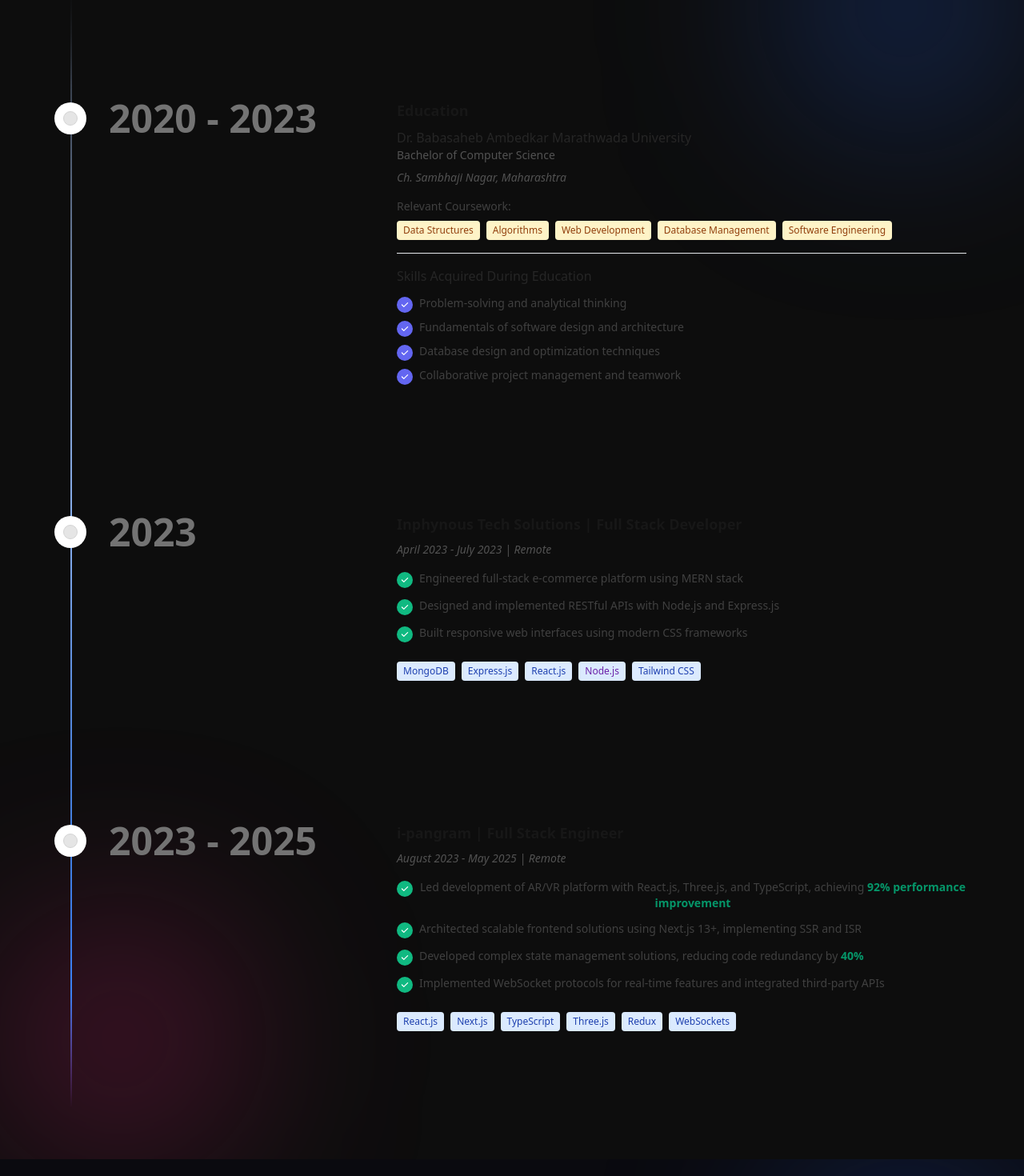
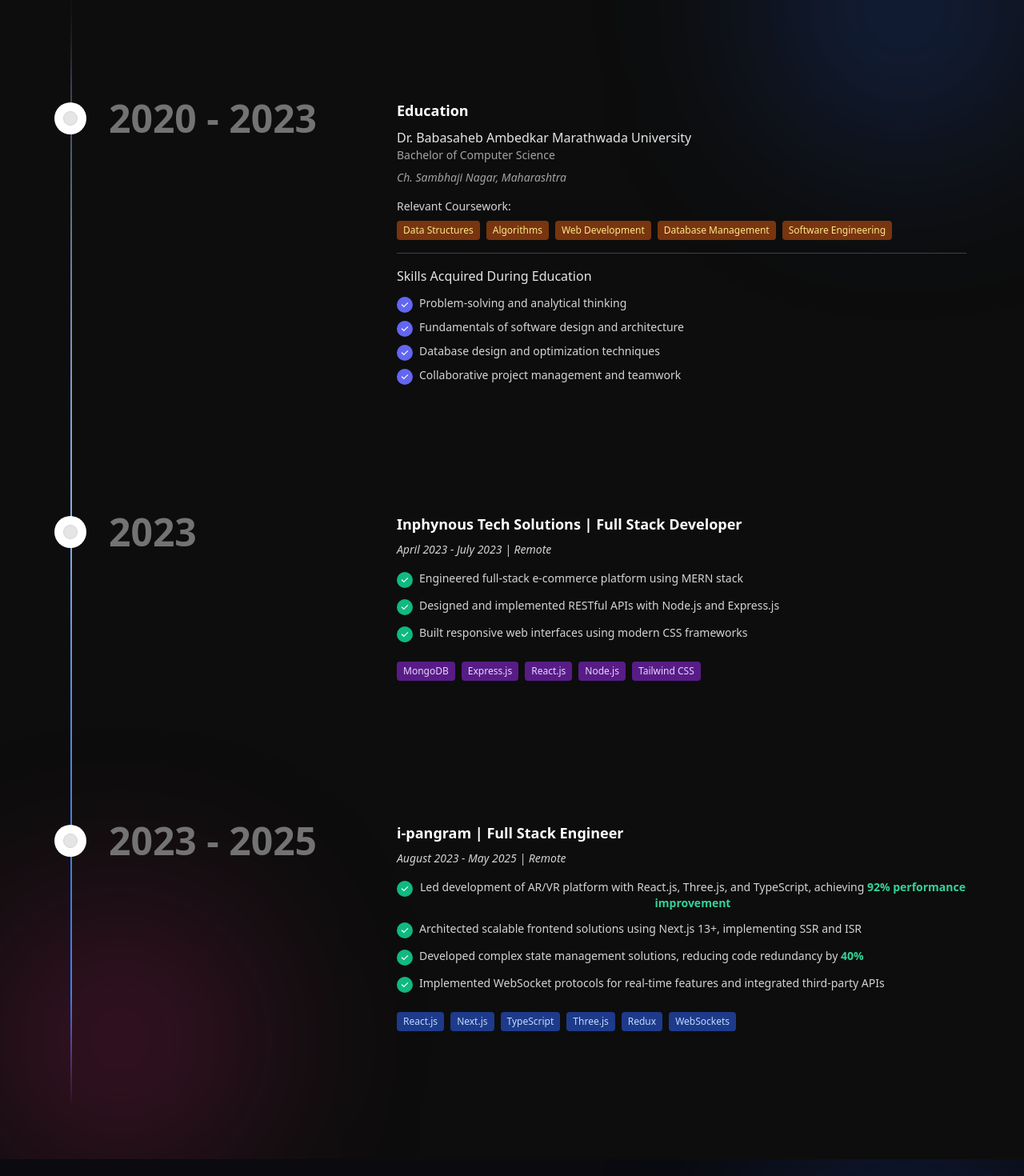
Before and after one commit to tejasg910/portfolio, a React (Vite) app: page / in a window 1280 px wide. Shown: the part 1740-3210 px from the top of the page at 80% size. Built offline with nearby package versions, Linux system fonts and the light colour scheme.

Commit message:
style: Update text colors and improve readability in TimelineDemo component

```diff
--- a/src/components/experience/ExpereinceTest.tsx
+++ b/src/components/experience/ExpereinceTest.tsx
@@ -6,24 +6,24 @@
       title: "2020 - 2023",
       content: (
         <div>
-          <h3 className="text-lg font-semibold text-left text-neutral-900 dark:text-white mb-2">Education</h3>
+          <h3 className="text-lg font-semibold text-left text-white mb-2">Education</h3>
           <div className="mb-4">
-            <p className="text-neutral-800 text-left dark:text-neutral-200 font-medium">Dr. Babasaheb Ambedkar Marathwada University</p>
-            <p className="text-neutral-600 text-left dark:text-neutral-400 text-sm mb-2">Bachelor of Computer Science</p>
-            <p className="text-neutral-600 text-left dark:text-neutral-400 text-sm italic">Ch. Sambhaji Nagar, Maharashtra</p>
+            <p className="text-left text-neutral-200 font-medium">Dr. Babasaheb Ambedkar Marathwada University</p>
+            <p className=" text-left text-neutral-400 text-sm mb-2">Bachelor of Computer Science</p>
+            <p className=" text-left text-neutral-400 text-sm italic">Ch. Sambhaji Nagar, Maharashtra</p>
           </div>
 
-          <p className="text-neutral-700 text-left dark:text-neutral-300 text-sm font-medium mb-2">Relevant Coursework:</p>
+          <p className=" text-left text-neutral-300 text-sm font-medium mb-2">Relevant Coursework:</p>
           <div className="flex flex-wrap gap-2 mb-4">
-            <span className="px-2 py-1 bg-amber-100 dark:bg-amber-900 text-amber-800 dark:text-amber-200 rounded text-xs">Data Structures</span>
-            <span className="px-2 py-1 bg-amber-100 dark:bg-amber-900 text-amber-800 dark:text-amber-200 rounded text-xs">Algorithms</span>
-            <span className="px-2 py-1 bg-amber-100 dark:bg-amber-900 text-amber-800 dark:text-amber-200 rounded text-xs">Web Development</span>
-            <span className="px-2 py-1 bg-amber-100 dark:bg-amber-900 text-amber-800 dark:text-amber-200 rounded text-xs">Database Management</span>
-            <span className="px-2 py-1 bg-amber-100 dark:bg-amber-900 text-amber-800 dark:text-amber-200 rounded text-xs">Software Engineering</span>
+            <span className="px-2 py-1  bg-amber-900  text-amber-200 rounded text-xs">Data Structures</span>
+            <span className="px-2 py-1  bg-amber-900  text-amber-200 rounded text-xs">Algorithms</span>
+            <span className="px-2 py-1  bg-amber-900  text-amber-200 rounded text-xs">Web Development</span>
+            <span className="px-2 py-1  bg-amber-900  text-amber-200 rounded text-xs">Database Management</span>
+            <span className="px-2 py-1  bg-amber-900  text-amber-200 rounded text-xs">Software Engineering</span>
           </div>
 
-          <div className="pt-4 border-t border-gray-200 dark:border-gray-700">
-            <h4 className="text-neutral-800 text-left dark:text-neutral-200 font-medium mb-3">Skills Acquired During Education</h4>
+          <div className="pt-4 border-t border-gray-700">
+            <h4 className="text-neutral-200 text-left font-medium mb-3">Skills Acquired During Education</h4>
             <div className="space-y-2">
               <div className="flex gap-2 items-start">
                 <div className="h-5 w-5 rounded-full bg-indigo-500 flex items-center justify-center mt-0.5 flex-shrink-0">
@@ -31,7 +31,7 @@
                     <path fillRule="evenodd" d="M16.707 5.293a1 1 0 010 1.414l-8 8a1 1 0 01-1.414 0l-4-4a1 1 0 011.414-1.414L8 12.586l7.293-7.293a1 1 0 011.414 0z" clipRule="evenodd" />
                   </svg>
                 </div>
-                <p className="text-neutral-700 dark:text-neutral-300 text-sm">Problem-solving and analytical thinking</p>
+                <p className="text-neutral-300  text-sm">Problem-solving and analytical thinking</p>
               </div>
               <div className="flex gap-2 items-start">
                 <div className="h-5 w-5 rounded-full bg-indigo-500 flex items-center justify-center mt-0.5 flex-shrink-0">
@@ -39,7 +39,7 @@
                     <path fillRule="evenodd" d="M16.707 5.293a1 1 0 010 1.414l-8 8a1 1 0 01-1.414 0l-4-4a1 1 0 011.414-1.414L8 12.586l7.293-7.293a1 1 0 011.414 0z" clipRule="evenodd" />
                   </svg>
                 </div>
-                <p className="text-neutral-700 dark:text-neutral-300 text-sm">Fundamentals of software design and architecture</p>
+                <p className="text-neutral-300  text-sm">Fundamentals of software design and architecture</p>
               </div>
               <div className="flex gap-2 items-start">
                 <div className="h-5 w-5 rounded-full bg-indigo-500 flex items-center justify-center mt-0.5 flex-shrink-0">
@@ -47,7 +47,7 @@
                     <path fillRule="evenodd" d="M16.707 5.293a1 1 0 010 1.414l-8 8a1 1 0 01-1.414 0l-4-4a1 1 0 011.414-1.414L8 12.586l7.293-7.293a1 1 0 011.414 0z" clipRule="evenodd" />
                   </svg>
                 </div>
-                <p className="text-neutral-700 dark:text-neutral-300 text-sm">Database design and optimization techniques</p>
+                <p className="text-neutral-300  text-sm">Database design and optimization techniques</p>
               </div>
               <div className="flex gap-2 items-start">
                 <div className="h-5 w-5 rounded-full bg-indigo-500 flex items-center justify-center mt-0.5 flex-shrink-0">
@@ -55,7 +55,7 @@
                     <path fillRule="evenodd" d="M16.707 5.293a1 1 0 010 1.414l-8 8a1 1 0 01-1.414 0l-4-4a1 1 0 011.414-1.414L8 12.586l7.293-7.293a1 1 0 011.414 0z" clipRule="evenodd" />
                   </svg>
                 </div>
-                <p className="text-neutral-700 dark:text-neutral-300 text-sm">Collaborative project management and teamwork</p>
+                <p className="text-neutral-300  text-sm">Collaborative project management and teamwork</p>
               </div>
             </div>
           </div>
@@ -66,8 +66,8 @@
       title: "2023",
       content: (
         <div>
-          <h3 className="text-lg font-semibold text-left text-neutral-900 dark:text-white mb-2">Inphynous Tech Solutions | Full Stack Developer</h3>
-          <p className="text-neutral-600 text-left dark:text-neutral-300 text-sm font-medium italic mb-4">April 2023 - July 2023 | Remote</p>
+          <h3 className="text-lg font-semibold text-left text-white mb-2">Inphynous Tech Solutions | Full Stack Developer</h3>
+          <p className=" text-left text-neutral-300 text-sm font-medium italic mb-4">April 2023 - July 2023 | Remote</p>
           <div className="space-y-3 mb-6">
             <div className="flex gap-2 items-start">
               <div className="h-5 w-5 rounded-full bg-emerald-500 flex items-center justify-center mt-0.5 flex-shrink-0">
@@ -75,7 +75,7 @@
                   <path fillRule="evenodd" d="M16.707 5.293a1 1 0 010 1.414l-8 8a1 1 0 01-1.414 0l-4-4a1 1 0 011.414-1.414L8 12.586l7.293-7.293a1 1 0 011.414 0z" clipRule="evenodd" />
                 </svg>
               </div>
-              <p className="text-neutral-700 dark:text-neutral-300 text-sm">Engineered full-stack e-commerce platform using MERN stack</p>
+              <p className=" text-neutral-300 text-sm">Engineered full-stack e-commerce platform using MERN stack</p>
             </div>
             <div className="flex gap-2 items-start">
               <div className="h-5 w-5 rounded-full bg-emerald-500 flex items-center justify-center mt-0.5 flex-shrink-0">
@@ -83,7 +83,7 @@
                   <path fillRule="evenodd" d="M16.707 5.293a1 1 0 010 1.414l-8 8a1 1 0 01-1.414 0l-4-4a1 1 0 011.414-1.414L8 12.586l7.293-7.293a1 1 0 011.414 0z" clipRule="evenodd" />
                 </svg>
               </div>
-              <p className="text-neutral-700 dark:text-neutral-300 text-sm">Designed and implemented RESTful APIs with Node.js and Express.js</p>
+              <p className=" text-neutral-300 text-sm">Designed and implemented RESTful APIs with Node.js and Express.js</p>
             </div>
             <div className="flex gap-2 items-start">
               <div className="h-5 w-5 rounded-full bg-emerald-500 flex items-center justify-center mt-0.5 flex-shrink-0">
@@ -91,15 +91,15 @@
                   <path fillRule="evenodd" d="M16.707 5.293a1 1 0 010 1.414l-8 8a1 1 0 01-1.414 0l-4-4a1 1 0 011.414-1.414L8 12.586l7.293-7.293a1 1 0 011.414 0z" clipRule="evenodd" />
                 </svg>
               </div>
-              <p className="text-neutral-700 dark:text-neutral-300 text-sm">Built responsive web interfaces using modern CSS frameworks</p>
+              <p className="text-neutral-300 text-sm">Built responsive web interfaces using modern CSS frameworks</p>
             </div>
           </div>
           <div className="flex flex-wrap gap-2 mb-4">
-            <span className="px-2 py-1 bg-blue-100 dark:bg-purple-900 text-blue-800 dark:text-purple-200 rounded text-xs">MongoDB</span>
-            <span className="px-2 py-1 bg-blue-100 dark:bg-purple-900 text-blue-800 dark:text-purple-200 rounded text-xs">Express.js</span>
-            <span className="px-2 py-1 bg-blue-100 dark:bg-purple-900 text-blue-800 dark:text-purple-200 rounded text-xs">React.js</span>
-            <span className="px-2 py-1 bg-blue-100 dark:bg-purple-900 text-purple-800 dark:text-purple-200 rounded text-xs">Node.js</span>
-            <span className="px-2 py-1 bg-blue-100 dark:bg-purple-900 text-blue-800 dark:text-purple-200 rounded text-xs">Tailwind CSS</span>
+            <span className="px-2 py-1  bg-purple-900  text-purple-200 rounded text-xs">MongoDB</span>
+            <span className="px-2 py-1 bg-purple-900 text-purple-200 rounded text-xs">Express.js</span>
+            <span className="px-2 py-1 bg-purple-900 text-purple-200 rounded text-xs">React.js</span>
+            <span className="px-2 py-1 bg-purple-900 text-purple-200 rounded text-xs">Node.js</span>
+            <span className="px-2 py-1 bg-purple-900 text-purple-200 rounded text-xs">Tailwind CSS</span>
           </div>
         </div>
       ),
@@ -108,8 +108,8 @@
       title: "2023 - 2025",
       content: (
         <div>
-          <h3 className="text-lg font-semibold text-left text-neutral-900 dark:text-white mb-2">i-pangram | Full Stack Engineer</h3>
-          <p className="text-neutral-600 text-left dark:text-neutral-300 text-sm font-medium italic mb-4">August 2023 - May 2025 | Remote</p>
+          <h3 className="text-lg font-semibold text-left text-white mb-2">i-pangram | Full Stack Engineer</h3>
+          <p className=" text-left text-neutral-300 text-sm font-medium italic mb-4">August 2023 - May 2025 | Remote</p>
           <div className="space-y-3 mb-6">
             <div className="flex gap-2 items-start">
               <div className="h-5 w-5 rounded-full bg-emerald-500 flex items-center justify-center mt-0.5 flex-shrink-0">
@@ -117,7 +117,7 @@
                   <path fillRule="evenodd" d="M16.707 5.293a1 1 0 010 1.414l-8 8a1 1 0 01-1.414 0l-4-4a1 1 0 011.414-1.414L8 12.586l7.293-7.293a1 1 0 011.414 0z" clipRule="evenodd" />
                 </svg>
               </div>
-              <p className="text-neutral-700 dark:text-neutral-300 text-sm">Led development of AR/VR platform with React.js, Three.js, and TypeScript, achieving <span className="font-semibold text-emerald-600 dark:text-emerald-400">92% performance improvement</span></p>
+              <p className=" text-neutral-300 text-sm">Led development of AR/VR platform with React.js, Three.js, and TypeScript, achieving <span className="font-semibold  text-emerald-400">92% performance improvement</span></p>
             </div>
             <div className="flex gap-2 items-start">
               <div className="h-5 w-5 rounded-full bg-emerald-500 flex items-center justify-center mt-0.5 flex-shrink-0">
@@ -125,7 +125,7 @@
                   <path fillRule="evenodd" d="M16.707 5.293a1 1 0 010 1.414l-8 8a1 1 0 01-1.414 0l-4-4a1 1 0 011.414-1.414L8 12.586l7.293-7.293a1 1 0 011.414 0z" clipRule="evenodd" />
                 </svg>
               </div>
-              <p className="text-neutral-700 dark:text-neutral-300 text-sm">Architected scalable frontend solutions using Next.js 13+, implementing SSR and ISR</p>
+              <p className=" text-neutral-300 text-sm">Architected scalable frontend solutions using Next.js 13+, implementing SSR and ISR</p>
             </div>
             <div className="flex gap-2 items-start">
               <div className="h-5 w-5 rounded-full bg-emerald-500 flex items-center justify-center mt-0.5 flex-shrink-0">
@@ -133,7 +133,7 @@
                   <path fillRule="evenodd" d="M16.707 5.293a1 1 0 010 1.414l-8 8a1 1 0 01-1.414 0l-4-4a1 1 0 011.414-1.414L8 12.586l7.293-7.293a1 1 0 011.414 0z" clipRule="evenodd" />
                 </svg>
               </div>
-              <p className="text-neutral-700 dark:text-neutral-300 text-sm">Developed complex state management solutions, reducing code redundancy by <span className="font-semibold text-emerald-600 dark:text-emerald-400">40%</span></p>
+              <p className=" text-neutral-300 text-sm">Developed complex state management solutions, reducing code redundancy by <span className="font-semibold  text-emerald-400">40%</span></p>
             </div>
             <div className="flex gap-2 items-start">
               <div className="h-5 w-5 rounded-full bg-emerald-500 flex items-center justify-center mt-0.5 flex-shrink-0">
@@ -141,16 +141,16 @@
                   <path fillRule="evenodd" d="M16.707 5.293a1 1 0 010 1.414l-8 8a1 1 0 01-1.414 0l-4-4a1 1 0 011.414-1.414L8 12.586l7.293-7.293a1 1 0 011.414 0z" clipRule="evenodd" />
                 </svg>
               </div>
-              <p className="text-neutral-700 dark:text-neutral-300 text-sm">Implemented WebSocket protocols for real-time features and integrated third-party APIs</p>
+              <p className=" text-neutral-300 text-sm">Implemented WebSocket protocols for real-time features and integrated third-party APIs</p>
             </div>
           </div>
           <div className="flex flex-wrap gap-2 mb-4">
-            <span className="px-2 py-1 bg-blue-100 dark:bg-blue-900 text-blue-800 dark:text-blue-200 rounded text-xs">React.js</span>
-            <span className="px-2 py-1 bg-blue-100 dark:bg-blue-900 text-blue-800 dark:text-blue-200 rounded text-xs">Next.js</span>
-            <span className="px-2 py-1 bg-blue-100 dark:bg-blue-900 text-blue-800 dark:text-blue-200 rounded text-xs">TypeScript</span>
-            <span className="px-2 py-1 bg-blue-100 dark:bg-blue-900 text-blue-800 dark:text-blue-200 rounded text-xs">Three.js</span>
-            <span className="px-2 py-1 bg-blue-100 dark:bg-blue-900 text-blue-800 dark:text-blue-200 rounded text-xs">Redux</span>
-            <span className="px-2 py-1 bg-blue-100 dark:bg-blue-900 text-blue-800 dark:text-blue-200 rounded text-xs">WebSockets</span>
+            <span className="px-2 py-1 bg-blue-900  text-blue-200 rounded text-xs">React.js</span>
+            <span className="px-2 py-1 bg-blue-900 text-blue-200 rounded text-xs">Next.js</span>
+            <span className="px-2 py-1 bg-blue-900 text-blue-200 rounded text-xs">TypeScript</span>
+            <span className="px-2 py-1 bg-blue-900 text-blue-200 rounded text-xs">Three.js</span>
+            <span className="px-2 py-1 bg-blue-900 text-blue-200 rounded text-xs">Redux</span>
+            <span className="px-2 py-1 bg-blue-900 text-blue-200 rounded text-xs">WebSockets</span>
           </div>
         </div>
       ),
```
